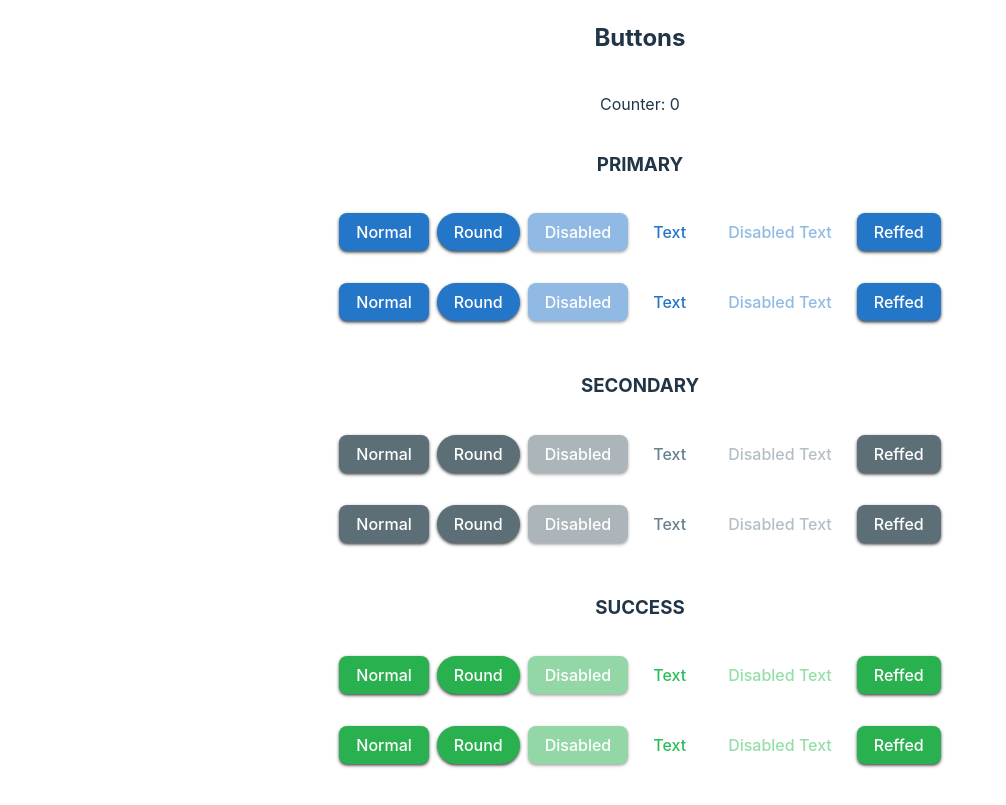
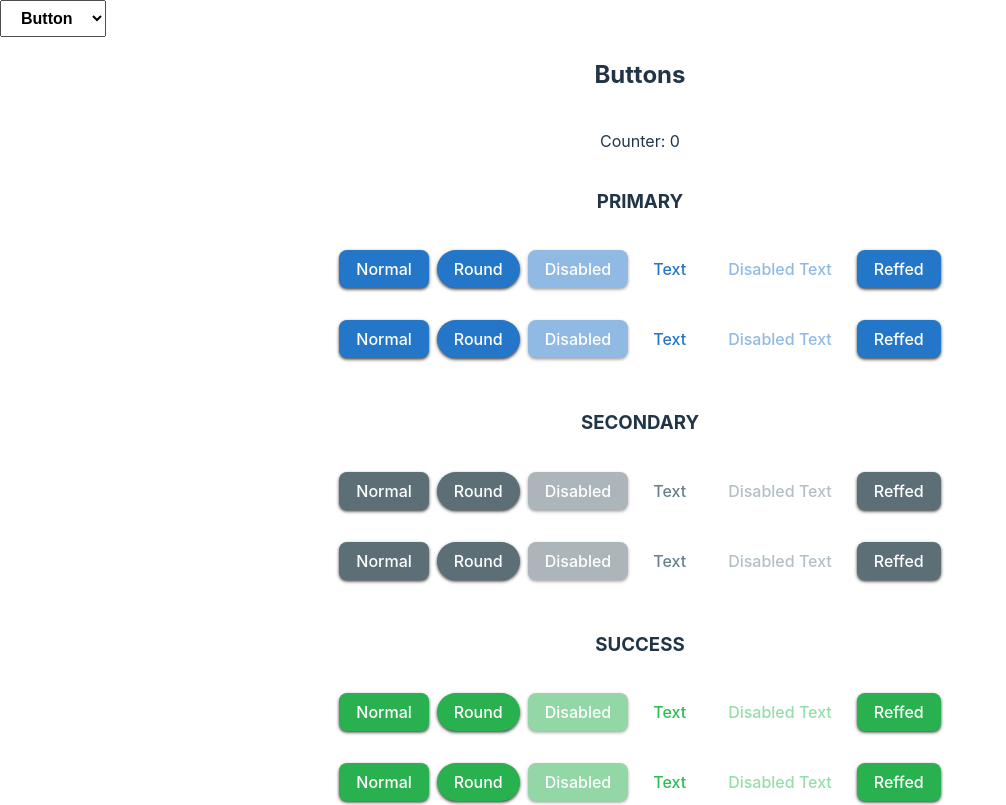
Before and after one commit to bartlomiejskorupski/react-component-library, a React (Vite) app: page / in a window 1280 px wide. Shown: the top 805 px of the page, without its empty margins (0-1006 px from the left). Built offline with nearby package versions, Linux system fonts and the light colour scheme.

Commit message:
tested component selection, InputField init

```diff
--- a/lib/components/Input/index.tsx
+++ /dev/null
@@ -1,9 +0,0 @@
-import styles from './styles.module.css';
-
-type InputProps = {
-  className: string;
-};
-
-export default function Input(props: InputProps) {
-  return <input className={`${props.className} ${styles.input}`} />;
-}
--- /dev/null
+++ b/lib/components/InputField/InputField.tsx
@@ -0,0 +1,19 @@
+import { ForwardedRef, forwardRef, memo } from 'react';
+import styles from './styles.module.css';
+
+type InputFieldProps = {
+  className?: string;
+};
+
+const InputField = memo(
+  forwardRef(function InputField(
+    props: InputFieldProps,
+    ref: ForwardedRef<HTMLInputElement>
+  ) {
+    return (
+      <input ref={ref} className={`${props.className ?? ''} ${styles.input}`} />
+    );
+  })
+);
+
+export default InputField;
--- /dev/null
+++ b/lib/components/InputField/index.ts
@@ -0,0 +1 @@
+export { default } from './InputField';
--- a/lib/components/index.ts
+++ b/lib/components/index.ts
@@ -1,2 +1,2 @@
 export { default as Button } from './Button';
-export { default as Input } from './Input';
+export { default as InputField } from './InputField';
--- a/src/App.css
+++ b/src/App.css
@@ -1,4 +1,11 @@
 #buttons-section {
+  display: flex;
+  flex-direction: column;
+  align-items: center;
+  gap: 1rem;
+}
+
+#input-field-section {
   display: flex;
   flex-direction: column;
   align-items: center;
@@ -19,3 +26,9 @@
 .pad {
   padding: 1rem;
 }
+
+#testedComponentSelect {
+  font-size: 1rem;
+  font-weight: 700;
+  padding: 0.5rem 1rem;
+}
--- a/src/App.tsx
+++ b/src/App.tsx
@@ -1,84 +1,37 @@
-import { Fragment, useCallback, useRef, useState } from 'react';
-import { Button } from '../lib';
+import { ChangeEvent, useCallback, useState } from 'react';
+import ButtonTest from './components/ButtonTest';
 import './App.css';
+import InputFieldTest from './components/InputFieldTest';
 
 function App() {
-  const [counter, setCounter] = useState(0);
+  const [testedComponentType, setTestedComponentType] = useState('button');
 
-  const reffedRef = useRef(null);
+  const handleTestedComponentChange = useCallback(
+    (e: ChangeEvent<HTMLSelectElement>) => {
+      setTestedComponentType(e.target.value);
+    },
+    []
+  );
 
-  const handleReffedClick = useCallback(() => {
-    console.log(reffedRef.current);
-    setCounter((p) => p + 1);
-  }, []);
+  const testedMap: { [name: string]: JSX.Element } = {
+    button: <ButtonTest />,
+    input: <InputFieldTest />,
+  };
 
-  const handleButtonClick = useCallback(() => {
-    setCounter((p) => p + 1);
-  }, []);
-
-  const severities = [
-    'primary',
-    'secondary',
-    'success',
-    'danger',
-    'info',
-  ] as const;
-
-  const buttonCases = [
-    { label: 'Normal' },
-    { label: 'Round', round: true },
-    { label: 'Disabled', disabled: true },
-    { label: 'Text', text: true },
-    { label: 'Disabled Text', disabled: true, text: true },
-  ];
+  const TestedComponent = testedMap[testedComponentType];
 
   return (
-    <section id="buttons-section">
-      <h2>Buttons</h2>
-      <span>Counter: {counter}</span>
-
-      {severities.map((s) => (
-        <Fragment key={s}>
-          <h3>{s.toLocaleUpperCase()}</h3>
-          <div className="buttons-flex">
-            {buttonCases.map((c) => {
-              const { label, ...rest } = c;
-              return (
-                <Button
-                  key={c.label}
-                  onClick={handleButtonClick}
-                  {...rest}
-                  severity={s}
-                >
-                  {label}
-                </Button>
-              );
-            })}
-            <Button ref={reffedRef} onClick={handleReffedClick} severity={s}>
-              Reffed
-            </Button>
-          </div>
-          <div className="buttons-flex light pad">
-            {buttonCases.map((c) => {
-              const { label, ...rest } = c;
-              return (
-                <Button
-                  key={c.label}
-                  onClick={handleButtonClick}
-                  {...rest}
-                  severity={s}
-                >
-                  {label}
-                </Button>
-              );
-            })}
-            <Button ref={reffedRef} onClick={handleReffedClick} severity={s}>
-              Reffed
-            </Button>
-          </div>
-        </Fragment>
-      ))}
-    </section>
+    <>
+      <select
+        name="testedComponent"
+        id="testedComponentSelect"
+        onChange={handleTestedComponentChange}
+      >
+        <option value="button">Button</option>
+        <option value="input">Input</option>
+      </select>
+      {TestedComponent}
+    </>
   );
 }
 
--- /dev/null
+++ b/src/components/ButtonTest.tsx
@@ -0,0 +1,84 @@
+import { Fragment, useCallback } from 'react';
+import { useRef } from 'react';
+import { useState } from 'react';
+import { Button } from '../../lib';
+
+export default function ButtonTest() {
+  const [counter, setCounter] = useState(0);
+
+  const reffedRef = useRef(null);
+
+  const handleReffedClick = useCallback(() => {
+    console.log(reffedRef.current);
+    setCounter((p) => p + 1);
+  }, []);
+
+  const handleButtonClick = useCallback(() => {
+    setCounter((p) => p + 1);
+  }, []);
+
+  const severities = [
+    'primary',
+    'secondary',
+    'success',
+    'danger',
+    'info',
+  ] as const;
+
+  const buttonCases = [
+    { label: 'Normal' },
+    { label: 'Round', round: true },
+    { label: 'Disabled', disabled: true },
+    { label: 'Text', text: true },
+    { label: 'Disabled Text', disabled: true, text: true },
+  ];
+
+  return (
+    <section id="buttons-section">
+      <h2>Buttons</h2>
+      <span>Counter: {counter}</span>
+
+      {severities.map((s) => (
+        <Fragment key={s}>
+          <h3>{s.toLocaleUpperCase()}</h3>
+          <div className="buttons-flex">
+            {buttonCases.map((c) => {
+              const { label, ...rest } = c;
+              return (
+                <Button
+                  key={c.label}
+                  onClick={handleButtonClick}
+                  {...rest}
+                  severity={s}
+                >
+                  {label}
+                </Button>
+              );
+            })}
+            <Button ref={reffedRef} onClick={handleReffedClick} severity={s}>
+              Reffed
+            </Button>
+          </div>
+          <div className="buttons-flex light pad">
+            {buttonCases.map((c) => {
+              const { label, ...rest } = c;
+              return (
+                <Button
+                  key={c.label}
+                  onClick={handleButtonClick}
+                  {...rest}
+                  severity={s}
+                >
+                  {label}
+                </Button>
+              );
+            })}
+            <Button ref={reffedRef} onClick={handleReffedClick} severity={s}>
+              Reffed
+            </Button>
+          </div>
+        </Fragment>
+      ))}
+    </section>
+  );
+}
--- /dev/null
+++ b/src/components/InputFieldTest.tsx
@@ -0,0 +1,13 @@
+import { InputField } from '../../lib';
+
+export default function InputFieldTest() {
+  return (
+    <section id="input-field-section">
+      <h2>Input Field</h2>
+      <InputField />
+      <InputField />
+      <InputField />
+      <InputField />
+    </section>
+  );
+}
```
Also changed, not shown: lib/components/InputField/styles.module.css (renamed from lib/components/Input/styles.module.css).
